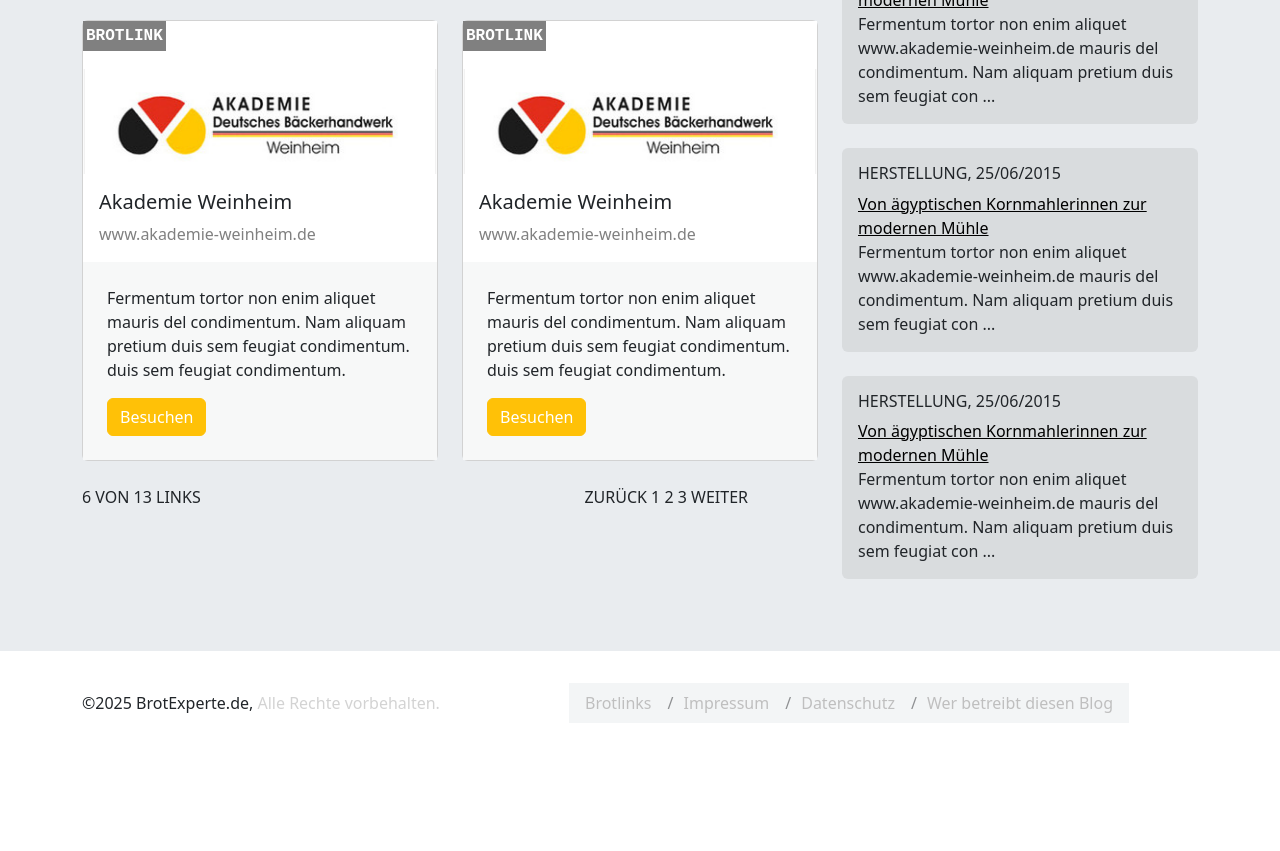
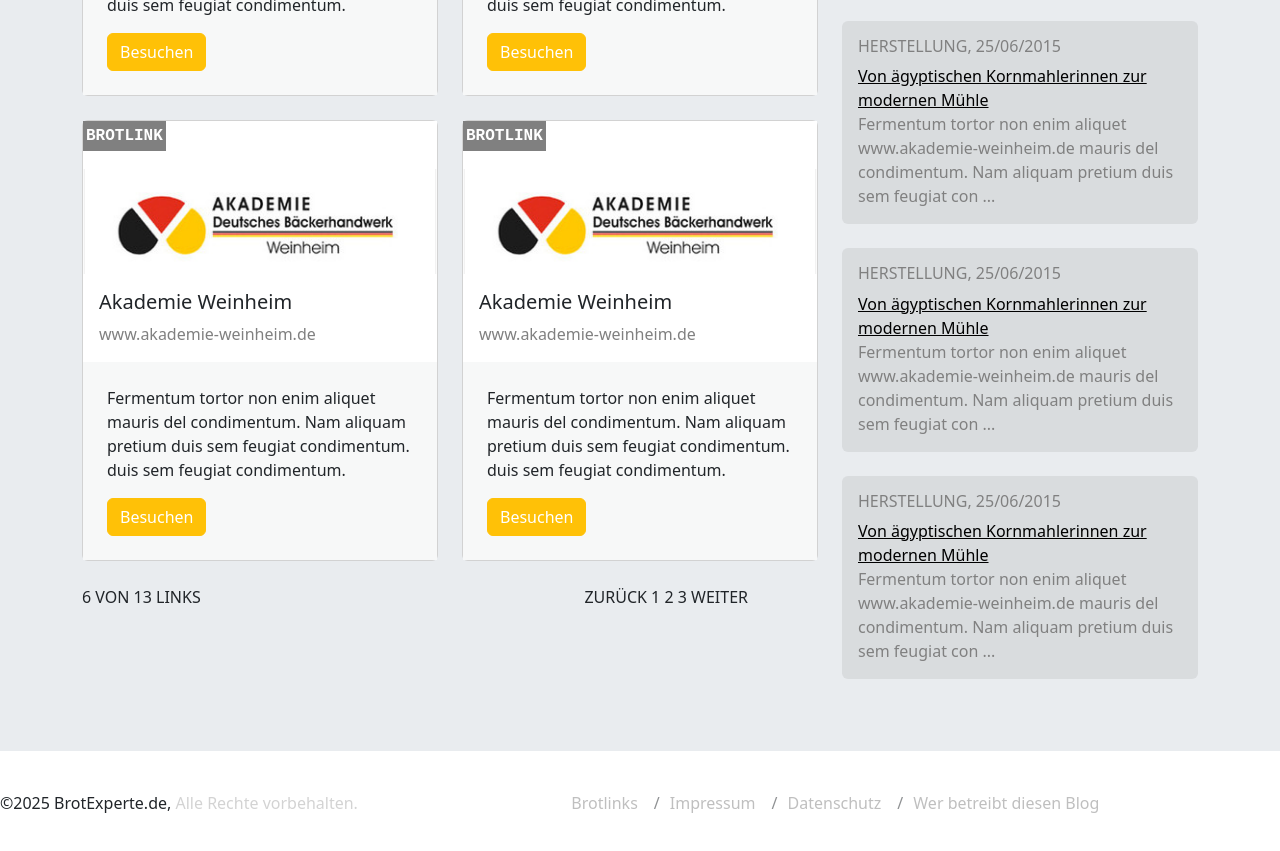
Before and after one commit to IrenAnna/-cw-test-npm-bootstrap, a website: page index.html in a window 1280 px wide. Shown: the part 1511-2362 px from the top of the page. Before the commit the page ends 2266 px from the top, so only its background shows below. Drawn offline with nearby package versions, Linux system fonts and the light colour scheme.

Commit message:
змінила колір тексту у футері і поставила кожному col-6

```diff
--- a/css/style.css
+++ b/css/style.css
@@ -5,7 +5,7 @@
 .banner {
     background-image: url('../brot/brot.png');
     background-repeat: no-repeat;
-
+    margin-top: 100px;
 }
 
 
@@ -67,6 +67,7 @@
 
 .border-0 {
     background-color: rgba(108, 112, 112, 0.13);
+    color: grey;
 }
 
 .a::before {
@@ -107,9 +108,11 @@
     border-radius: 8px;
     font-family: sans-serif;
 }
+
 .custom-button:not(:first-child) {
     margin-left: 5px;
 }
+
 .left-part {
     background-color: rgba(7, 55, 96, 0.79);
     color: white;
--- a/index.html
+++ b/index.html
@@ -11,6 +11,7 @@
 </head>
 <body>
 <header>
+
     <section class="banner img-fluid">
         <div class="container">
             <nav class="navbar bg-body-white">
@@ -87,6 +88,8 @@
                                 </div>
                             </div>
                         </div>
+                    </div>
+                    <div class="col-6">
                         <div class="card mb-4 position-relative">
                             <div class=" q bg-white">
                                 <img src="brot/Layer 3.png" class="card-img-top pt-5" alt="#">
@@ -103,6 +106,8 @@
                                 </div>
                             </div>
                         </div>
+                    </div>
+                    <div class="col-6">
                         <div class="card mb-4 position-relative">
                             <div class=" q bg-white">
                                 <img src="brot/Layer 3.png" class="card-img-top pt-5" alt="#">
@@ -121,7 +126,6 @@
                         </div>
                     </div>
 
-
                     <div class="col-6">
                         <div class="card mb-4 position-relative">
                             <div class=" q bg-white">
@@ -139,6 +143,8 @@
                                 </div>
                             </div>
                         </div>
+                    </div>
+                    <div class="col-6">
                         <div class="card mb-4 position-relative">
                             <div class=" q bg-white">
                                 <img src="brot/Layer 3.png" class="card-img-top pt-5" alt="#">
@@ -155,6 +161,8 @@
                                 </div>
                             </div>
                         </div>
+                    </div>
+                    <div class="col-6">
                         <div class="card mb-4 position-relative">
                             <div class=" q bg-white">
                                 <img src="brot/Layer 3.png" class="card-img-top pt-5" alt="#">
@@ -275,7 +283,7 @@
     </div>
 </main>
 <footer>
-    <div class="container bg-white py-4">
+    <div class="container-1 bg-white py-4">
         <div class="row">
             <div class="col-5 align-content-center">
                 <span class="navbar-brand navbar-expand-lg" href="#">&copy;2025 BrotExperte.de,</span>
@@ -286,7 +294,7 @@
                 <nav class="navbar navbar-expand-lg">
                     <div class="container-fluid">
                         <div class="collapse navbar-collapse" id="navbarNav">
-                            <ul class="nav justify-content-center justify-content-between bg-body-secondary opacity-50">
+                            <ul class="nav justify-content-center justify-content-between opacity-50">
                                 <li class="nav-item ">
                                     <a class="nav-link active" aria-current="page" href="#">Brotlinks</a>
                                 </li>
```
